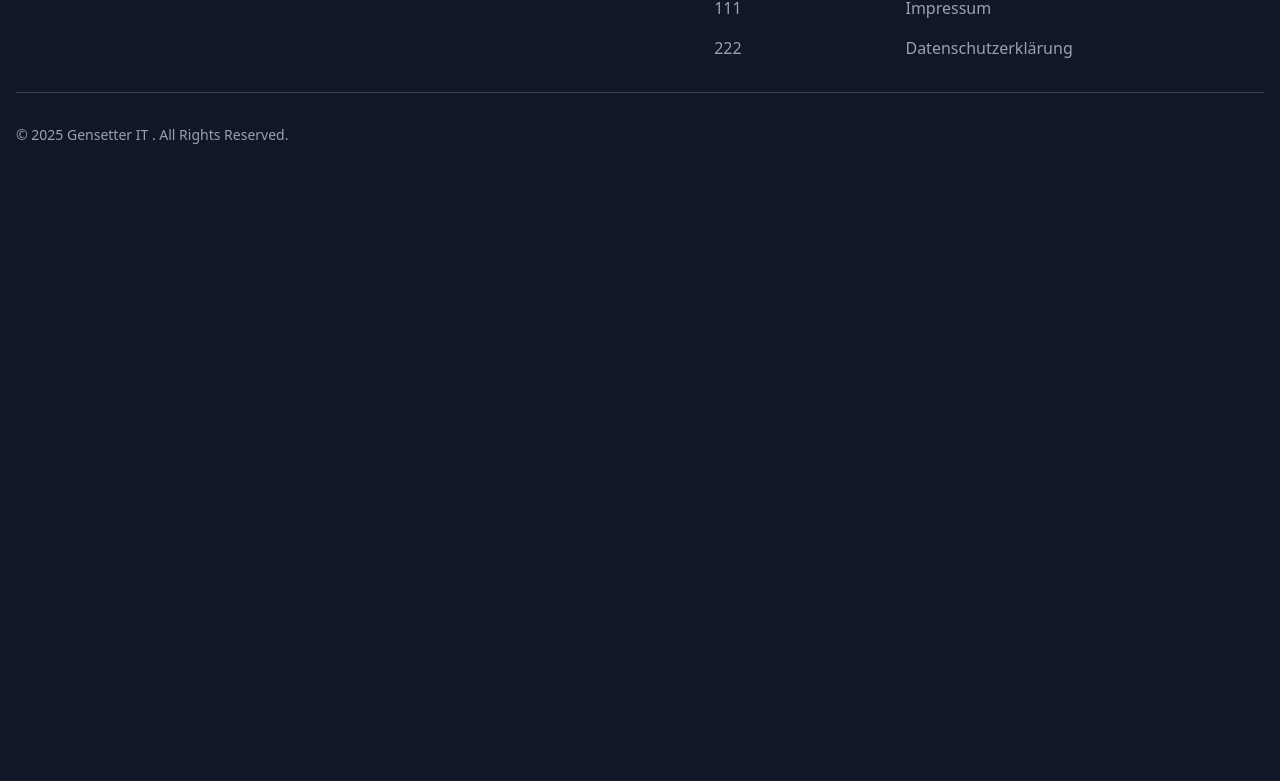
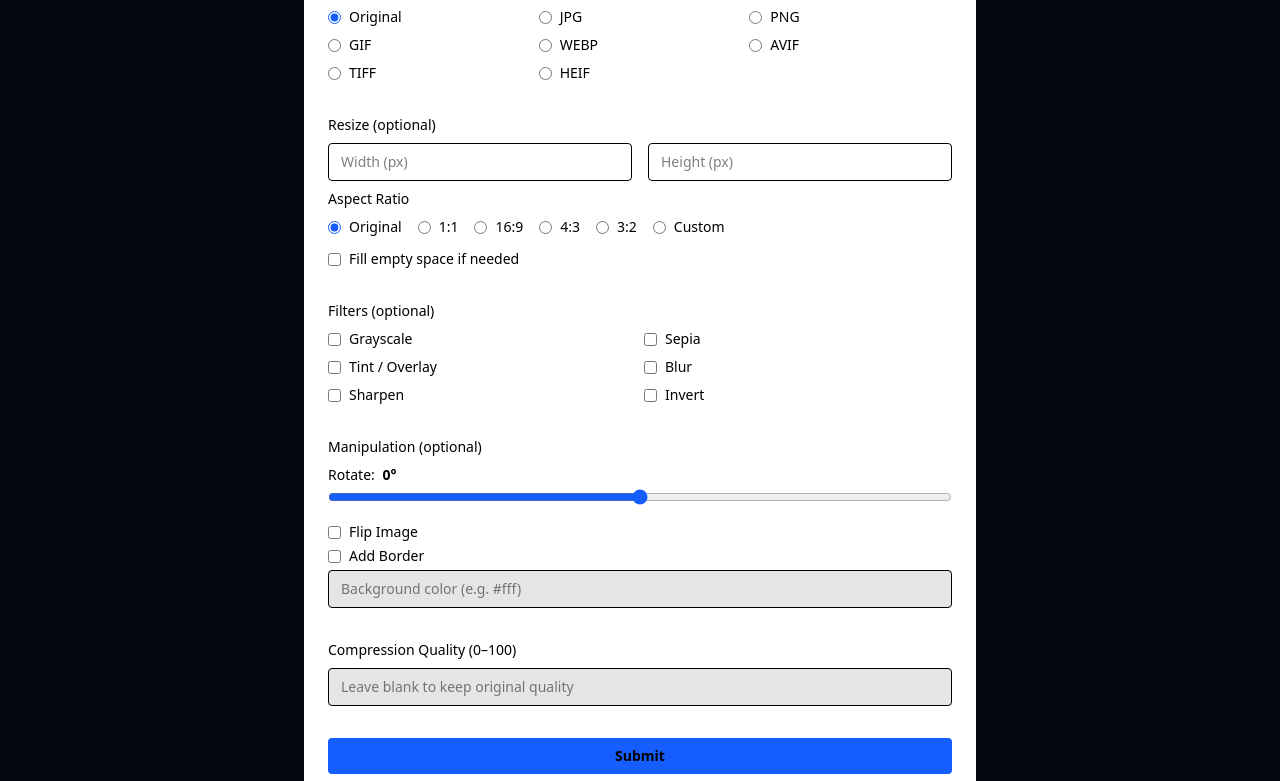
Before and after one commit to HATBE/ImageMaxxer, an Angular app in the folder frontend/: page /upload in a window 1280 px wide. Shown: the part 638-1419 px from the top of the page. Before the commit the page ends 815 px from the top, so only its background shows below. Built offline with nearby package versions, Linux system fonts and the light colour scheme.

Commit message:
buttons in frontend and mockup form

```diff
--- a/frontend/src/app/app.component.html
+++ b/frontend/src/app/app.component.html
@@ -1,5 +1,256 @@
 <app-header></app-header>
 <main class="p-3 bg-gray-950">
   <router-outlet></router-outlet>
+
+  <!-- TODO: DELETE-->
+
+  <form class="max-w-2xl mx-auto text-black p-6 bg-white rounded-2xl shadow space-y-8 text-sm">
+    <h2 class="text-2xl font-bold mb-4">Image Processor</h2>
+
+    <!-- FORMAT CONVERSION -->
+    <div class="text-black">
+      <label class="block font-medium mb-2">Convert To Format (optional)</label>
+      <div class="grid grid-cols-3 gap-2">
+        <label class="flex items-center gap-2">
+          <input type="radio" name="format" value="" class="accent-blue-600" checked />
+          Original
+        </label>
+        <label class="flex items-center gap-2">
+          <input type="radio" name="format" value="jpg" class="accent-blue-600" />
+          JPG
+        </label>
+        <label class="flex items-center gap-2">
+          <input type="radio" name="format" value="png" class="accent-blue-600" />
+          PNG
+        </label>
+        <label class="flex items-center gap-2">
+          <input type="radio" name="format" value="gif" class="accent-blue-600" />
+          GIF
+        </label>
+        <label class="flex items-center gap-2">
+          <input type="radio" name="format" value="webp" class="accent-blue-600" />
+          WEBP
+        </label>
+        <label class="flex items-center gap-2">
+          <input type="radio" name="format" value="avif" class="accent-blue-600" />
+          AVIF
+        </label>
+        <label class="flex items-center gap-2">
+          <input type="radio" name="format" value="tiff" class="accent-blue-600" />
+          TIFF
+        </label>
+        <label class="flex items-center gap-2">
+          <input type="radio" name="format" value="heif" class="accent-blue-600" />
+          HEIF
+        </label>
+      </div>
+    </div>
+
+    <!-- RESIZER -->
+    <div>
+      <label class="block font-medium mb-2">Resize (optional)</label>
+      <div class="flex gap-4 mb-2">
+        <input
+          type="number"
+          name="width"
+          placeholder="Width (px)"
+          class="w-1/2 border rounded px-3 py-2 bg-white/10 backdrop-blur"
+        />
+        <input
+          type="number"
+          name="height"
+          placeholder="Height (px)"
+          class="w-1/2 border rounded px-3 py-2 bg-white/10 backdrop-blur"
+        />
+      </div>
+
+      <!-- Aspect Ratio -->
+      <label class="block font-medium mb-2">Aspect Ratio</label>
+      <div class="flex flex-wrap gap-4 mb-2">
+        <label class="flex items-center gap-2">
+          <input
+            type="radio"
+            name="aspect_ratio"
+            value=""
+            class="aspect-radio accent-blue-600"
+            checked
+          />
+          Original
+        </label>
+        <label class="flex items-center gap-2">
+          <input
+            type="radio"
+            name="aspect_ratio"
+            value="1:1"
+            class="aspect-radio accent-blue-600"
+          />
+          1:1
+        </label>
+        <label class="flex items-center gap-2">
+          <input
+            type="radio"
+            name="aspect_ratio"
+            value="16:9"
+            class="aspect-radio accent-blue-600"
+          />
+          16:9
+        </label>
+        <label class="flex items-center gap-2">
+          <input
+            type="radio"
+            name="aspect_ratio"
+            value="4:3"
+            class="aspect-radio accent-blue-600"
+          />
+          4:3
+        </label>
+        <label class="flex items-center gap-2">
+          <input
+            type="radio"
+            name="aspect_ratio"
+            value="3:2"
+            class="aspect-radio accent-blue-600"
+          />
+          3:2
+        </label>
+        <label class="flex items-center gap-2">
+          <input
+            type="radio"
+            name="aspect_ratio"
+            value="custom"
+            class="aspect-radio accent-blue-600"
+            onclick="toggleCustomAspect(true)"
+          />
+          Custom
+        </label>
+      </div>
+
+      <div id="custom-aspect-wrapper" class="hidden flex gap-2">
+        <input
+          type="number"
+          name="custom_aspect_width"
+          placeholder="Width ratio"
+          min="1"
+          class="w-1/2 border rounded px-3 py-2 bg-white/10 backdrop-blur"
+        />
+        <input
+          type="number"
+          name="custom_aspect_height"
+          placeholder="Height ratio"
+          min="1"
+          class="w-1/2 border rounded px-3 py-2 bg-white/10 backdrop-blur"
+        />
+      </div>
+
+      <label class="flex items-center gap-2 mt-3">
+        <input type="checkbox" name="fill_mode" class="accent-blue-600" />
+        <span>Fill empty space if needed</span>
+      </label>
+    </div>
+
+    <!-- FILTERS -->
+    <div>
+      <label class="block font-medium mb-2">Filters (optional)</label>
+      <div class="grid grid-cols-2 gap-2">
+        <label class="flex items-center gap-2">
+          <input type="checkbox" name="grayscale" class="accent-blue-600" />
+          Grayscale
+        </label>
+        <label class="flex items-center gap-2">
+          <input type="checkbox" name="sepia" class="accent-blue-600" />
+          Sepia
+        </label>
+        <label class="flex items-center gap-2">
+          <input type="checkbox" name="tint" class="accent-blue-600" />
+          Tint / Overlay
+        </label>
+        <label class="flex items-center gap-2">
+          <input type="checkbox" name="blur" class="accent-blue-600" />
+          Blur
+        </label>
+        <label class="flex items-center gap-2">
+          <input type="checkbox" name="sharpen" class="accent-blue-600" />
+          Sharpen
+        </label>
+        <label class="flex items-center gap-2">
+          <input type="checkbox" name="invert" class="accent-blue-600" />
+          Invert
+        </label>
+      </div>
+    </div>
+
+    <!-- MANIPULATION -->
+    <div>
+      <label class="block font-medium mb-2">Manipulation (optional)</label>
+
+      <label class="block mb-1">
+        Rotate:
+        <span id="rotate-value" class="ml-1 font-semibold">0°</span>
+      </label>
+      <input
+        type="range"
+        name="rotate"
+        min="-360"
+        max="360"
+        value="0"
+        class="w-full accent-blue-600"
+        oninput="document.getElementById('rotate-value').textContent = this.value + '°'"
+      />
+
+      <label class="flex items-center gap-2 mt-3 mb-1">
+        <input type="checkbox" name="flip" class="accent-blue-600" />
+        Flip Image
+      </label>
+      <label class="flex items-center gap-2 mb-1">
+        <input type="checkbox" name="border" class="accent-blue-600" />
+        Add Border
+      </label>
+      <input
+        type="text"
+        name="background"
+        placeholder="Background color (e.g. #fff)"
+        class="w-full border rounded px-3 py-2 bg-black/10 backdrop-blur"
+      />
+    </div>
+
+    <!-- COMPRESSION -->
+    <div>
+      <label class="block font-medium mb-2">Compression Quality (0–100)</label>
+      <input
+        type="number"
+        name="quality"
+        min="0"
+        max="100"
+        placeholder="Leave blank to keep original quality"
+        class="w-full border rounded px-3 py-2 bg-black/10 backdrop-blur"
+      />
+    </div>
+
+    <!-- SUBMIT -->
+    <div>
+      <button
+        type="submit"
+        class="w-full bg-blue-600 hover:bg-blue-700 text-black font-semibold py-2 px-4 rounded"
+      >
+        Submit
+      </button>
+    </div>
+  </form>
+
+  <!-- JS for custom aspect ratio toggle -->
+  <script>
+    function toggleCustomAspect(show) {
+      const wrapper = document.getElementById('custom-aspect-wrapper');
+      wrapper.classList.toggle('hidden', !show);
+    }
+
+    document.querySelectorAll('input.aspect-radio').forEach((radio) => {
+      radio.addEventListener('change', (e) => {
+        toggleCustomAspect(e.target.value === 'custom');
+      });
+    });
+  </script>
+
+  <!-- TODO: DELETE-->
 </main>
 <app-footer></app-footer>
--- a/frontend/src/app/pages/edit-box/edit-box.component.html
+++ b/frontend/src/app/pages/edit-box/edit-box.component.html
@@ -13,47 +13,23 @@
       </h2>
 
       <div class="grid grid-cols-2 sm:grid-cols-3 md:grid-cols-4 gap-3">
-        <div
-          (click)="onClickConvertToButton(conversionFormats.JPG)"
-          class="bg-gray-900 hover:bg-gray-600 cursor-pointer shadow-xl rounded p-4 text-white"
-        >
-          JPG
-        </div>
-        <div
-          (click)="onClickConvertToButton(conversionFormats.PNG)"
-          class="bg-gray-900 hover:bg-gray-600 cursor-pointer shadow-xl rounded p-4 text-white"
-        >
-          PNG
-        </div>
-        <div
-          (click)="onClickConvertToButton(conversionFormats.GIF)"
-          class="bg-gray-900 hover:bg-gray-600 cursor-pointer shadow-xl rounded p-4 text-white"
-        >
-          GIF
-        </div>
-        <div
-          (click)="onClickConvertToButton(conversionFormats.WEBP)"
-          class="bg-gray-900 hover:bg-gray-600 cursor-pointer shadow-xl rounded p-4 text-white"
-        >
-          Webp
-        </div>
-        <div
-          (click)="onClickConvertToButton(conversionFormats.AVIF)"
-          class="bg-gray-900 hover:bg-gray-600 cursor-pointer shadow-xl rounded p-4 text-white"
-        >
-          Avif
-        </div>
-        <div
-          (click)="onClickConvertToButton(conversionFormats.TIFF)"
-          class="bg-gray-900 hover:bg-gray-600 cursor-pointer shadow-xl rounded p-4 text-white"
-        >
-          Tiff
-        </div>
-        <div
-          (click)="onClickConvertToButton(conversionFormats.HEIF)"
-          class="bg-gray-900 hover:bg-gray-600 cursor-pointer shadow-xl rounded p-4 text-white"
-        >
-          Heif
+        <div *ngFor="let format of formatList" (click)="toggleSelection(format)" class="w-full">
+          <div
+            [ngClass]="{
+              'bg-blue-600': selectedFormat === format,
+              'bg-gray-900': selectedFormat !== format,
+              'hover:bg-gray-600': true,
+              'cursor-pointer': true,
+              'shadow-xl': true,
+              rounded: true,
+              'text-white': true,
+              'w-full': true,
+              'text-center': true,
+              'p-4': true
+            }"
+          >
+            {{ format }}
+          </div>
         </div>
       </div>
     </div>
--- a/frontend/src/app/pages/edit-box/edit-box.component.ts
+++ b/frontend/src/app/pages/edit-box/edit-box.component.ts
@@ -12,7 +12,10 @@ import { ConversionFormats } from '../../models/ConvertionFormats';
 export class EditBoxComponent {
   conversionFormats = ConversionFormats;
 
-  protected onClickConvertToButton(format: ConversionFormats) {
-    alert(format);
+  formatList = ['JPG', 'PNG', 'GIF', 'WEBP', 'AVIF', 'TIFF', 'HEIF'];
+  selectedFormat: string | null = null;
+
+  toggleSelection(format: string): void {
+    this.selectedFormat = this.selectedFormat === format ? null : format;
   }
 }
```
